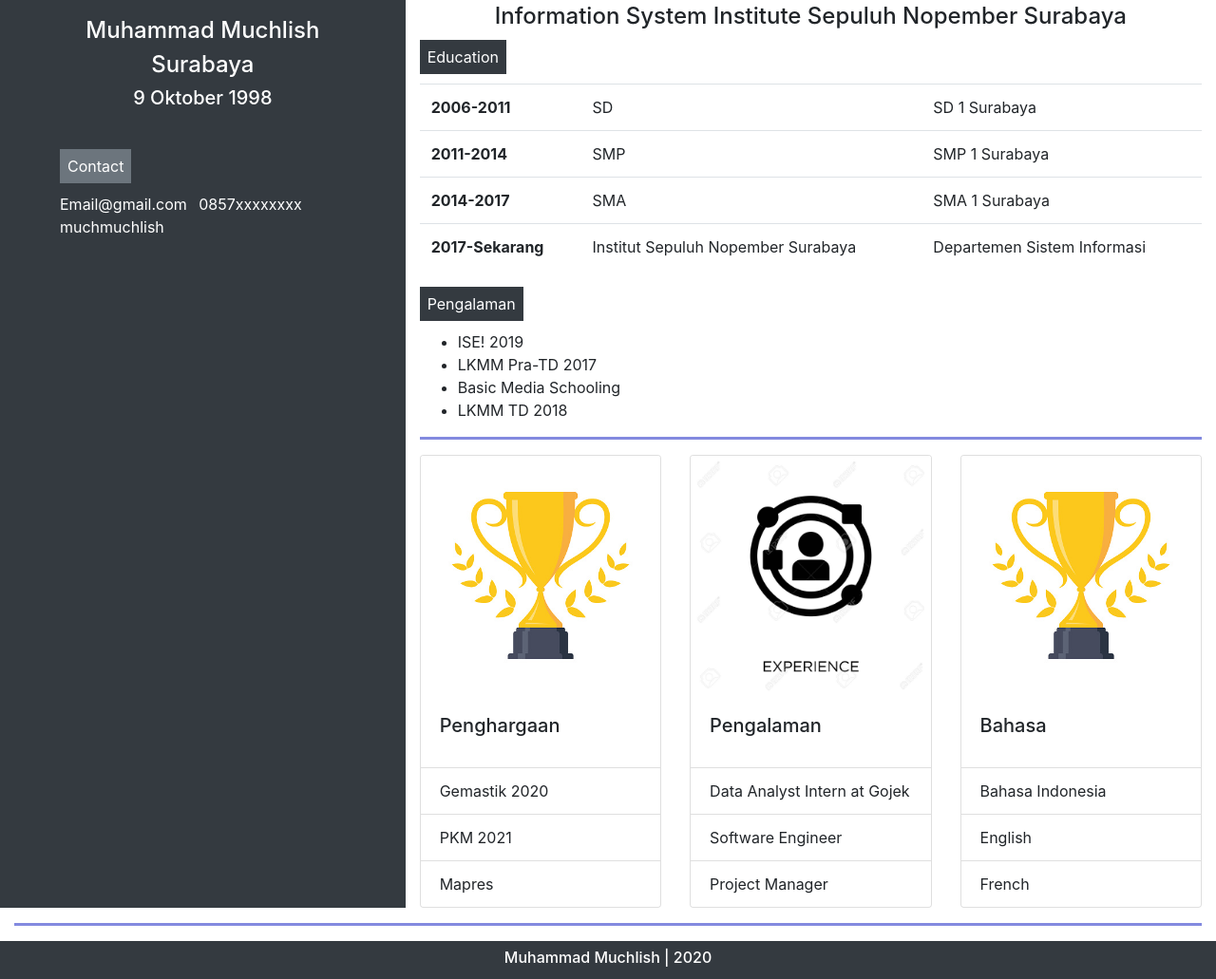
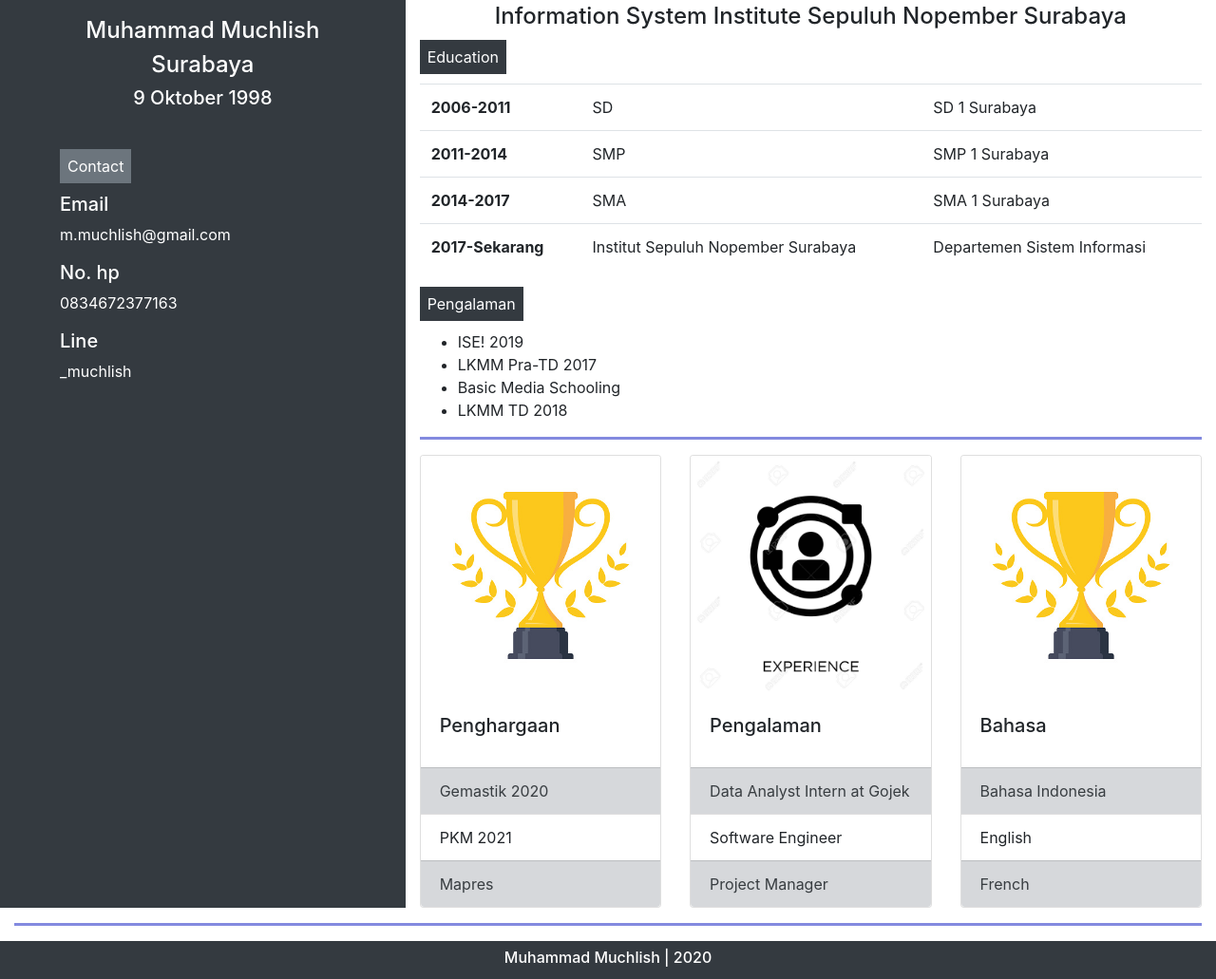
Before and after one commit to DPP-2020/praktikum-2-membuat-cv-part-2-MuhMuchlish, a plain HTML site: page index.html in a window 1280 px wide. Shown: the part 289-1320 px from the top of the page at 95% size. Drawn offline with nearby package versions, Linux system fonts and the light colour scheme.

Commit message:
05211740000030 #2

```diff
--- a/index.html
+++ b/index.html
@@ -27,11 +27,14 @@
             </div>
             <div class="contact mx-5 mt-5">
                 <div class="d-inline p-2 bg-secondary text-white mt-10 mb-1">Contact</div>
-                <ul class="list-inline mt-3">
-                    <li class="list-inline-item">Email@gmail.com</li>
-                    <li class="list-inline-item">0857xxxxxxxx</li>
-                    <li class="list-inline-item">muchmuchlish</li>
-                  </ul>
+                <div class="my-3">
+                    <h5> Email </h6>
+                    <p>m.muchlish@gmail.com</p>
+                    <h5> No. hp </h6>
+                    <p>0834672377163</p>
+                    <h5>Line</h6>
+                    <p>_muchlish</p>
+                </div>
             </div>
         </div>
 
@@ -82,9 +85,9 @@
                             <h5 class="card-title">Penghargaan</h5>
                             </div>
                             <ul class="list-group list-group-flush">
-                          <li class="list-group-item">Gemastik 2020</li>
+                            <li class="list-group-item list-group-item-secondary">Gemastik 2020</li>
                             <li class="list-group-item">PKM 2021</li>
-                          <li class="list-group-item">Mapres </li>
+                            <li class="list-group-item list-group-item-secondary">Mapres </li>
                             </ul>
                         </div>
                 </div>
@@ -95,9 +98,9 @@
                           <h5 class="card-title">Pengalaman</h5>
                         </div>
                         <ul class="list-group list-group-flush">
-                          <li class="list-group-item">Data Analyst Intern at Gojek</li>
+                          <li class="list-group-item list-group-item-secondary">Data Analyst Intern at Gojek</li>
                           <li class="list-group-item">Software Engineer</li>
-                          <li class="list-group-item">Project Manager </li>
+                          <li class="list-group-item list-group-item-secondary">Project Manager </li>
                         </ul>
                       </div>
                 </div>
@@ -108,9 +111,9 @@
                           <h5 class="card-title">Bahasa</h5>
                         </div>
                         <ul class="list-group list-group-flush">
-                          <li class="list-group-item">Bahasa Indonesia</li>
+                          <li class="list-group-item list-group-item-secondary">Bahasa Indonesia</li>
                           <li class="list-group-item">English</li>
-                          <li class="list-group-item">French</li>
+                          <li class="list-group-item list-group-item-secondary">French</li>
                         </ul>
                       </div>
                 </div>
```
Lines whose indentation alone changed are shown as unchanged.
